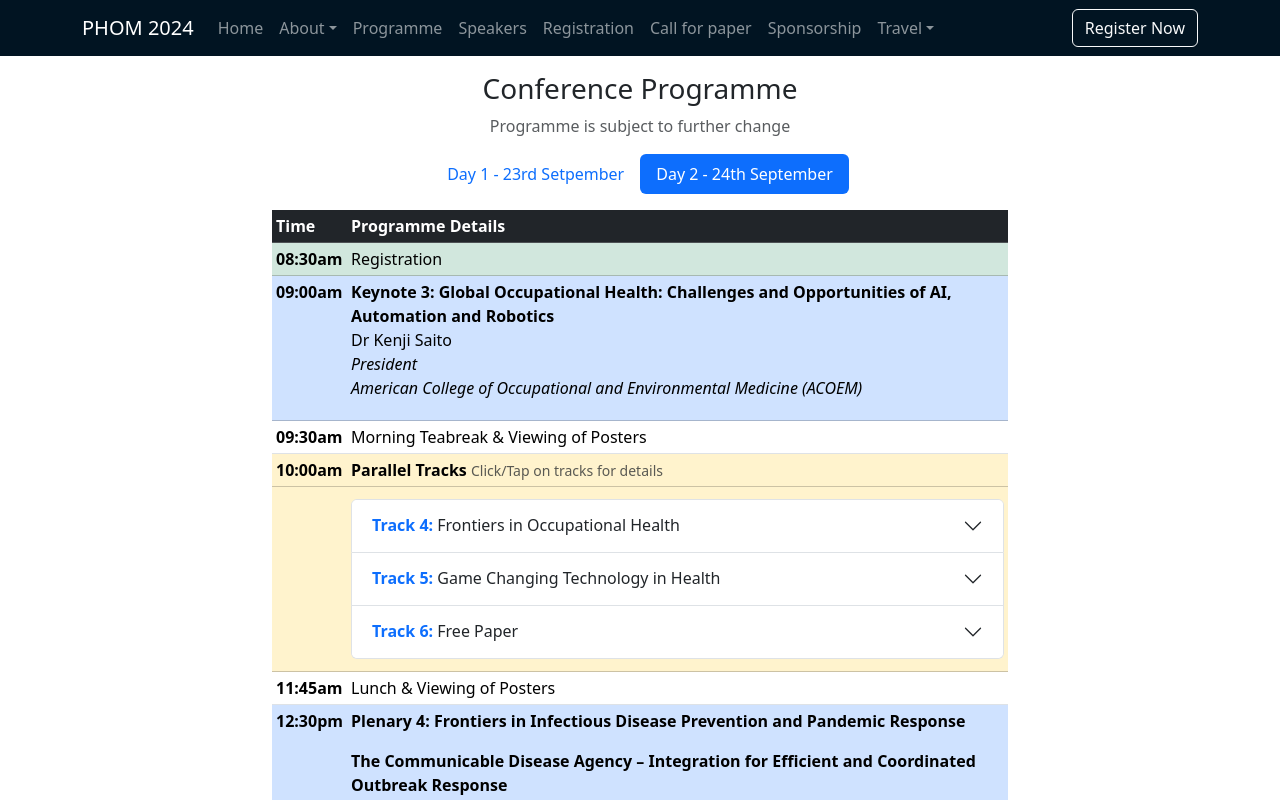
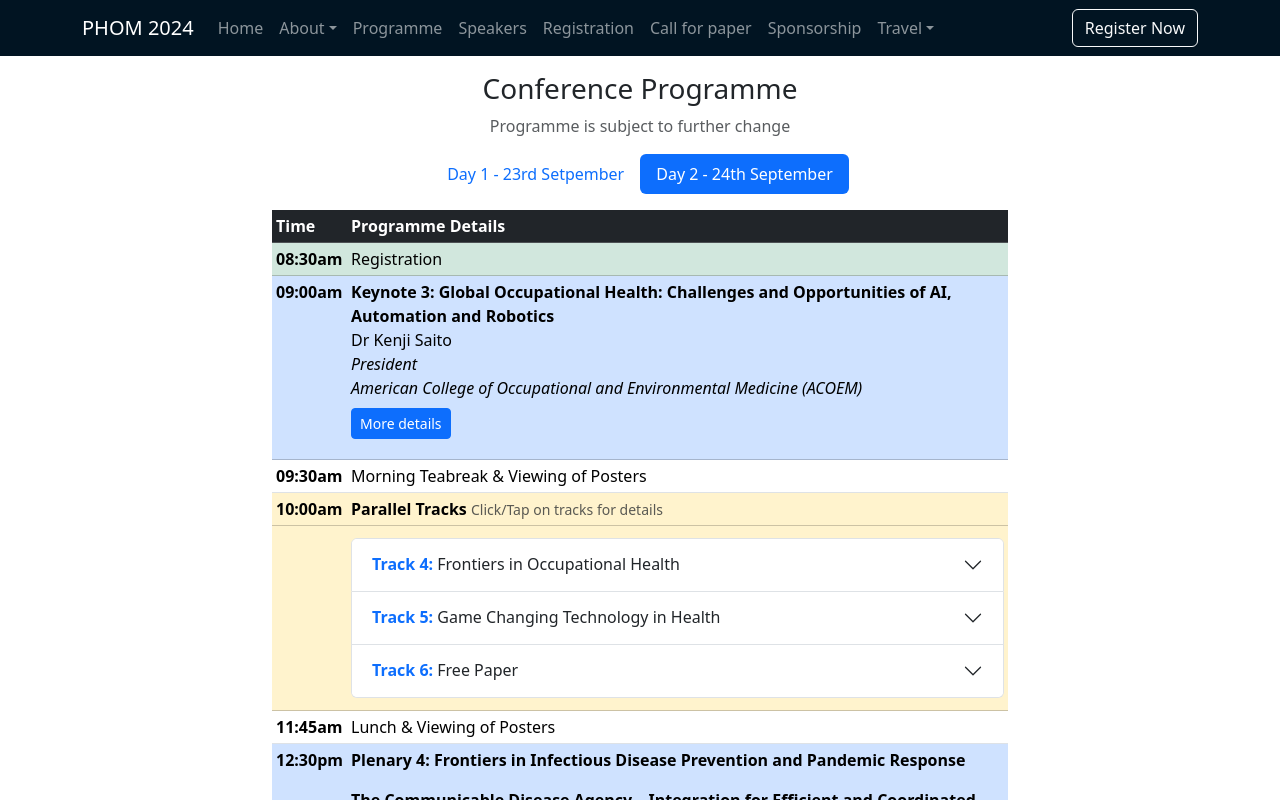
Before and after one commit to llja0112/PHOMC, a Next.js app: page /programme in a window 1280 px wide. Both pictures are taken after a click on the tab "Day 2 - 24th September". Shown: the top 800 px of the page. Built offline with nearby package versions, Linux system fonts and the light colour scheme.

Commit message:
Edit conference details to include speakers

```diff
--- a/app/programme/dayOne.tsx
+++ b/app/programme/dayOne.tsx
@@ -1,6 +1,7 @@
 "use client"
 
 import Accordion from 'react-bootstrap/Accordion';
+import Link from 'next/link';
 
 export default function DayOne () {
   return (
@@ -50,11 +51,12 @@ export default function DayOne () {
             <td colSpan={3}>
               <p>
                 <b>Keynote 1: Extending the frontiers in health through evidence-based contextualisation: Contributions from the Social and Behavioural Sciences</b><br />
-                Prof David Chan <br />
+                Prof David Chan <br/>
                 <em>
                   Professor of Psychology and Director of Behavioural Sciences Initiative <br />
                   Singapore Management University
-                </em>
+                </em><br/>
+                <Link className="btn btn-primary btn-sm mt-2" href="/speakers/13">More details</Link>
               </p>
             </td>
           </tr>
@@ -82,7 +84,8 @@ export default function DayOne () {
                 <em>
                   Head and Clinical Director (Future Primary Care) <br />
                   MOH Office of Healthcare Transformation
-                </em>
+                </em><br />
+                <Link className="btn btn-primary btn-sm mt-2" href="/speakers/9">More details</Link>
               </p>
               <p>
                 <b>Hospital Care Beyond Hospital Walls</b><br />
@@ -90,7 +93,8 @@ export default function DayOne () {
                 <em>
                   Consultant, Advanced Internal Medicine <br />
                   National University Hospital
-                </em>
+                </em><br />
+                <Link className="btn btn-primary btn-sm mt-2" href="/speakers/6">More details</Link>
               </p>
               <p>
                 <b>Panel Discussion</b><br />
@@ -131,7 +135,8 @@ export default function DayOne () {
                 <em>
                   Professor, Healthy Longevity Translational Research Programme<br />
                   Yong Loo Lin School of Medicine, National University of Singapore
-                </em>
+                </em><br/>
+                <Link className="btn btn-primary btn-sm mt-2" href="/speakers/3">More details</Link>
               </p>
               <p>
                 <b>Midlife Obesity and Mobility Dysfunction in Late Life</b> <br />
@@ -139,7 +144,8 @@ export default function DayOne () {
                 <em>
                   Senior Research Scientist, Laboratory of Metabolic Disease & Ageing Genomics<br />
                   Genome Institute of Singapore, Agency for Science, Technology and Research (A*STAR)
-                </em>
+                </em><br/>
+                <Link className="btn btn-primary btn-sm mt-2" href="/speakers/12">More details</Link>
               </p>
 
               <p>
@@ -148,7 +154,8 @@ export default function DayOne () {
                 <em>
                   Oon Chiew Seng Professor in Medicine, National University of Singapore <br />
                   Co-Founder, NUS Academy for Healthy Longevity, National University of Singapore
-                </em>
+                </em><br/>
+                <Link className="btn btn-primary btn-sm mt-2" href="/speakers/14">More details</Link>
               </p>
             </td>
           </tr>
@@ -168,7 +175,8 @@ export default function DayOne () {
                 <em>
                   Senior Consultant, Department of Geriatric Medicine and Director, Institute of Geriatrics and Active Aging<br />
                   Tan Tock Seng Hospital
-                </em>
+                </em><br/>
+                <Link className="btn btn-primary btn-sm mt-2" href="/speakers/15">More details</Link>
               </p>
               <p>
                 <b>Age Well SG</b><br />
@@ -241,7 +249,8 @@ export default function DayOne () {
                       <em>
                         Senior Consultant Cardiologist, Nobel Heart Centre<br />
                         Mount Elizabeth Novena Hospital
-                      </em>
+                      </em><br/>
+                      <Link className="btn btn-primary btn-sm mt-2" href="/speakers/2">More details</Link>
                     </p>
 
                     <p>
@@ -249,8 +258,9 @@ export default function DayOne () {
                       Ms Cheng Chin Yi<br />
                       <em>
                         Aviation & Organisational Psychologist and Partner<br />
-                        Cydel Pte Ltd<br />
-                      </em>
+                        Cydel Pte Ltd
+                      </em><br/>
+                      <Link className="btn btn-primary btn-sm mt-2" href="/speakers/7">More details</Link>
                     </p>
 
                     <p>
@@ -259,7 +269,8 @@ export default function DayOne () {
                       <em>
                         Clinical Director and Senior Consultant, Emergency Department <br />
                         Ng Teng Fong General Hospital
-                      </em>
+                      </em><br/>
+                      <Link className="btn btn-primary btn-sm mt-2" href="/speakers/8">More details</Link>
                     </p>
 
                     <p>
@@ -285,16 +296,18 @@ export default function DayOne () {
                         <em>
                           Clinical Director<br />
                           National Centre for Infectious Diseases
-                        </em>
+                        </em><br/>
+                        <Link className="btn btn-primary btn-sm mt-2" href="/speakers/4">More details</Link>
                       </p>
 
                       <p>
-                        <b>Caring for Migrant Workers- “Joining Hands, Building Bonds"</b><br />                                                                                                                                                                                                                                                                                                                                                                                          Dr Halina Talib
-                        Deputy Director (Medical Policy)<br />
+                        <b>Caring for Migrant Workers- “Joining Hands, Building Bonds"</b><br />
+                        Dr Halina Talib<br />
                         <em>
-                          Assurance, Care & Engagement (ACE) Group<br />
+                          Deputy Director (Medical Policy), Assurance, Care & Engagement (ACE) Group<br />
                           Ministry of Manpower
-                        </em>
+                        </em><br/>
+                        <Link className="btn btn-primary btn-sm mt-2" href="/speakers/0">More details</Link>
                       </p>
 
                       <p>
--- a/app/programme/dayTwo.tsx
+++ b/app/programme/dayTwo.tsx
@@ -1,6 +1,7 @@
 "use client"
 
 import Accordion from 'react-bootstrap/Accordion';
+import Link from 'next/link';
 
 export default function DayTwo () {
   return (
@@ -26,7 +27,8 @@ export default function DayTwo () {
                 <em>
                   President<br/>
                   American College of Occupational and Environmental Medicine (ACOEM)
-                </em>
+                </em><br/>
+                <Link className="btn btn-primary btn-sm mt-2" href="/speakers/11">More details</Link>
               </p>
             </td>
           </tr>
@@ -55,7 +57,8 @@ export default function DayTwo () {
                       <em>
                         Group Chief Medical Board (Research)<br/>
                         National Healthcare Group
-                      </em>
+                      </em><br/>
+                      <Link className="btn btn-primary btn-sm mt-2" href="/speakers/10">More details</Link>
                     </p>
                     <p>
                       <b>Digital Local Connect and Living Asset Map Using Geospatial Technology</b> <br/>
@@ -72,7 +75,8 @@ export default function DayTwo () {
                         Assistant Chief Executive Officer (Transformation), Changi General Hospital <br/>
                         Development Lead, Eastern General Hospital Campus<br/>
                         Director, Centre for Healthcare Assistive & Robotics Technology (CHART)
-                      </em>
+                      </em><br />
+                      <Link className="btn btn-primary btn-sm mt-2" href="/speakers/5">More details</Link>
                     </p>
 
                     <p>
@@ -81,7 +85,9 @@ export default function DayTwo () {
                       <em>
                         Deputy Director, Policy, Strategy & Design<br/>
                         GovTech
-                      </em>
+                      </em><br />
+                      <Link className="btn btn-primary btn-sm mt-2" href="/speakers/1">More details</Link>
+
                     </p>
                   </Accordion.Body>
                 </Accordion.Item>
```
